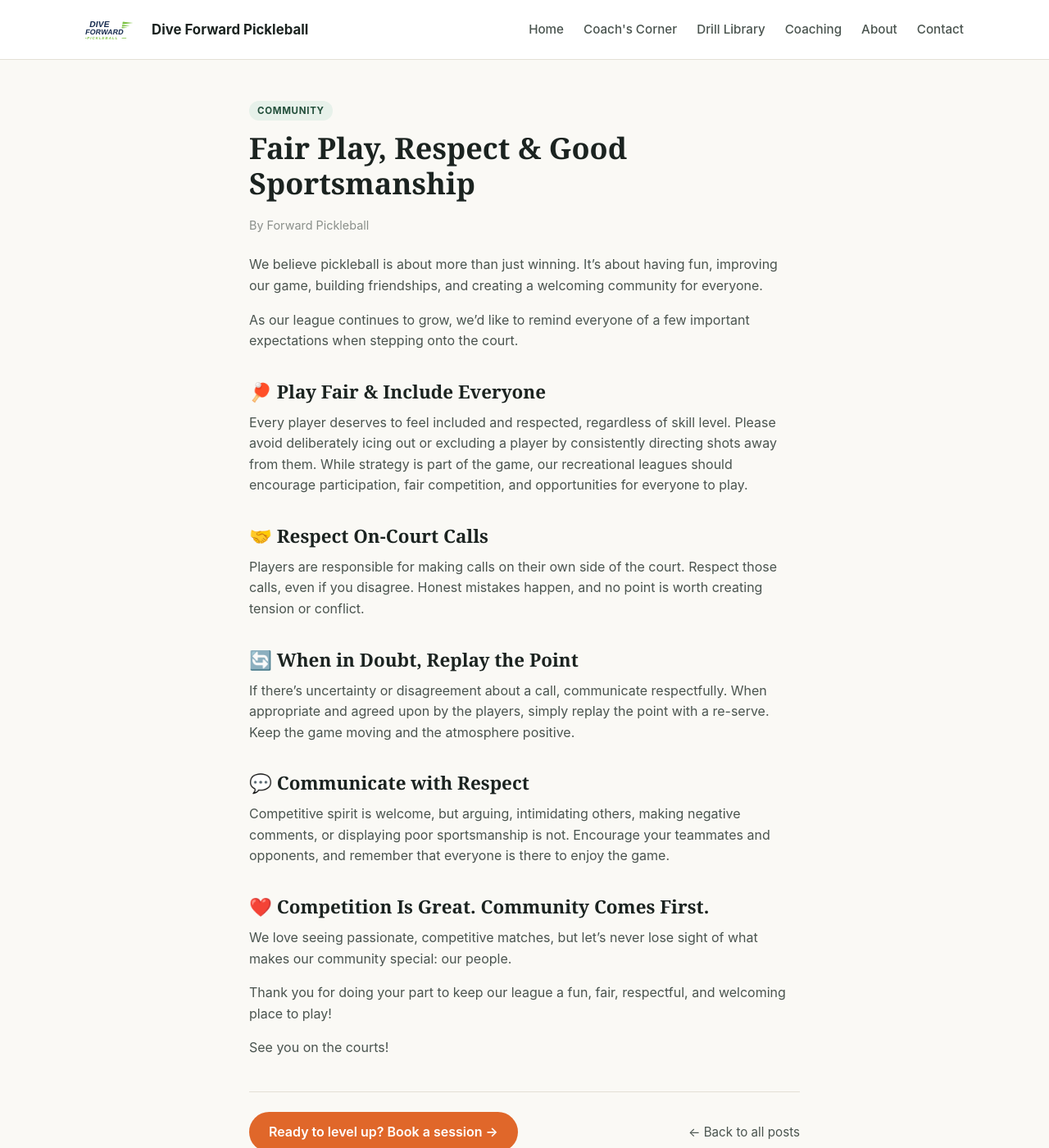
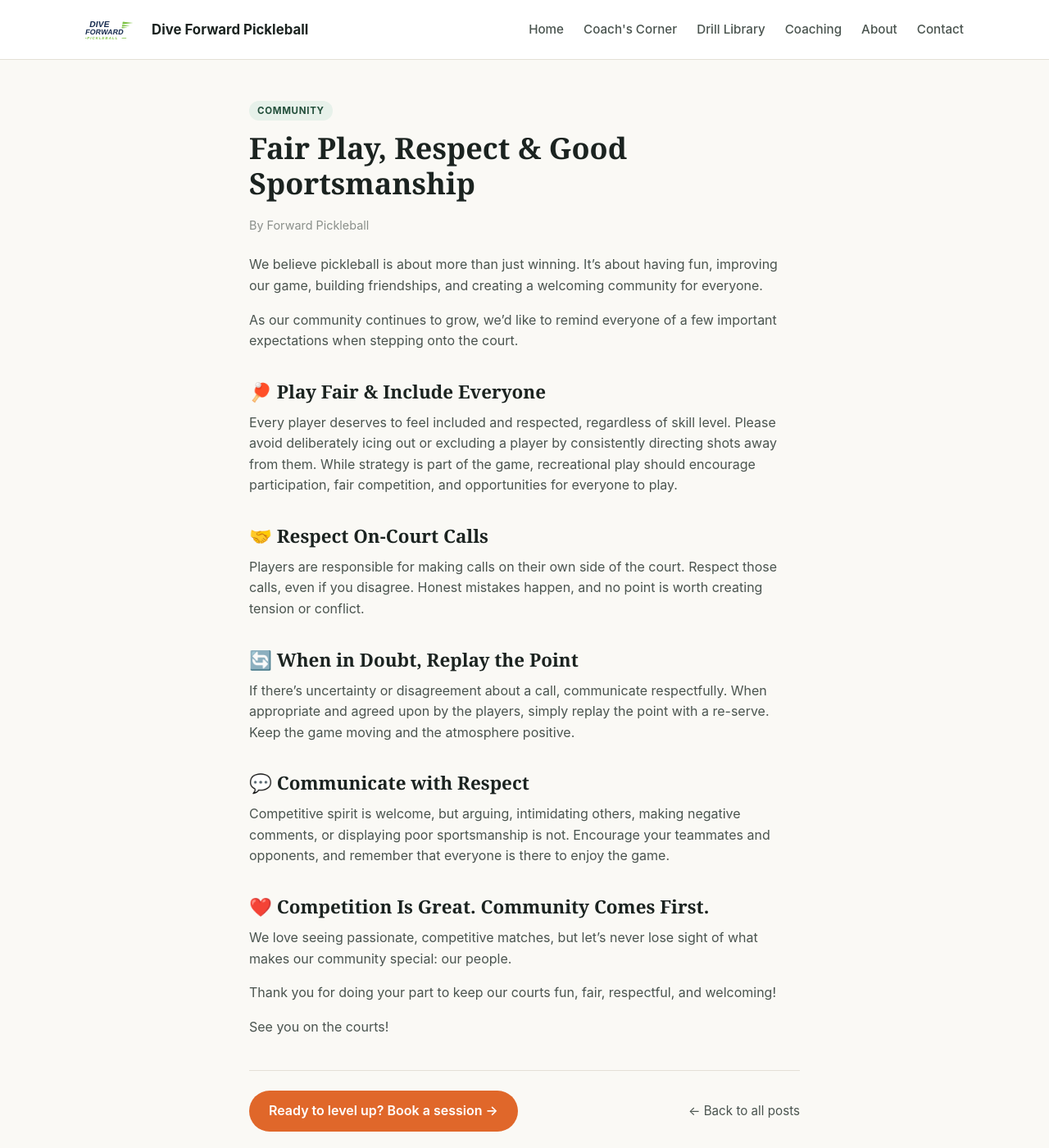
Before and after one commit to forwardpickleballorg-art/forwardpickleballorg-art.github.io, a Jekyll site: the page built from _posts/2026-11-16-fair-play-respect-good-sportsmanship.html, in a window 1280 px wide and 1400 px high. Shown: the whole window at 82% size. Built offline with Jekyll 4.4.1, drawn with Linux system fonts in a browser that asks for light colours.

Commit message:
Make sportsmanship post fully generic, remove league references

```diff
--- a/_posts/2026-11-16-fair-play-respect-good-sportsmanship.html
+++ b/_posts/2026-11-16-fair-play-respect-good-sportsmanship.html
@@ -7,10 +7,10 @@ redirect_from:
 ---
 
 <p>We believe pickleball is about more than just winning. It&rsquo;s about having fun, improving our game, building friendships, and creating a welcoming community for everyone.</p>
-<p>As our league continues to grow, we&rsquo;d like to remind everyone of a few important expectations when stepping onto the court.</p>
+<p>As our community continues to grow, we&rsquo;d like to remind everyone of a few important expectations when stepping onto the court.</p>
 
 <h2>🏓 Play Fair &amp; Include Everyone</h2>
-<p>Every player deserves to feel included and respected, regardless of skill level. Please avoid deliberately icing out or excluding a player by consistently directing shots away from them. While strategy is part of the game, our recreational leagues should encourage participation, fair competition, and opportunities for everyone to play.</p>
+<p>Every player deserves to feel included and respected, regardless of skill level. Please avoid deliberately icing out or excluding a player by consistently directing shots away from them. While strategy is part of the game, recreational play should encourage participation, fair competition, and opportunities for everyone to play.</p>
 
 <h2>🤝 Respect On-Court Calls</h2>
 <p>Players are responsible for making calls on their own side of the court. Respect those calls, even if you disagree. Honest mistakes happen, and no point is worth creating tension or conflict.</p>
@@ -24,5 +24,5 @@ redirect_from:
 <h2>❤️ Competition Is Great. Community Comes First.</h2>
 <p>We love seeing passionate, competitive matches, but let&rsquo;s never lose sight of what makes our community special: our people.</p>
 
-<p>Thank you for doing your part to keep our league a fun, fair, respectful, and welcoming place to play!</p>
+<p>Thank you for doing your part to keep our courts fun, fair, respectful, and welcoming!</p>
 <p>See you on the courts!</p>
```
